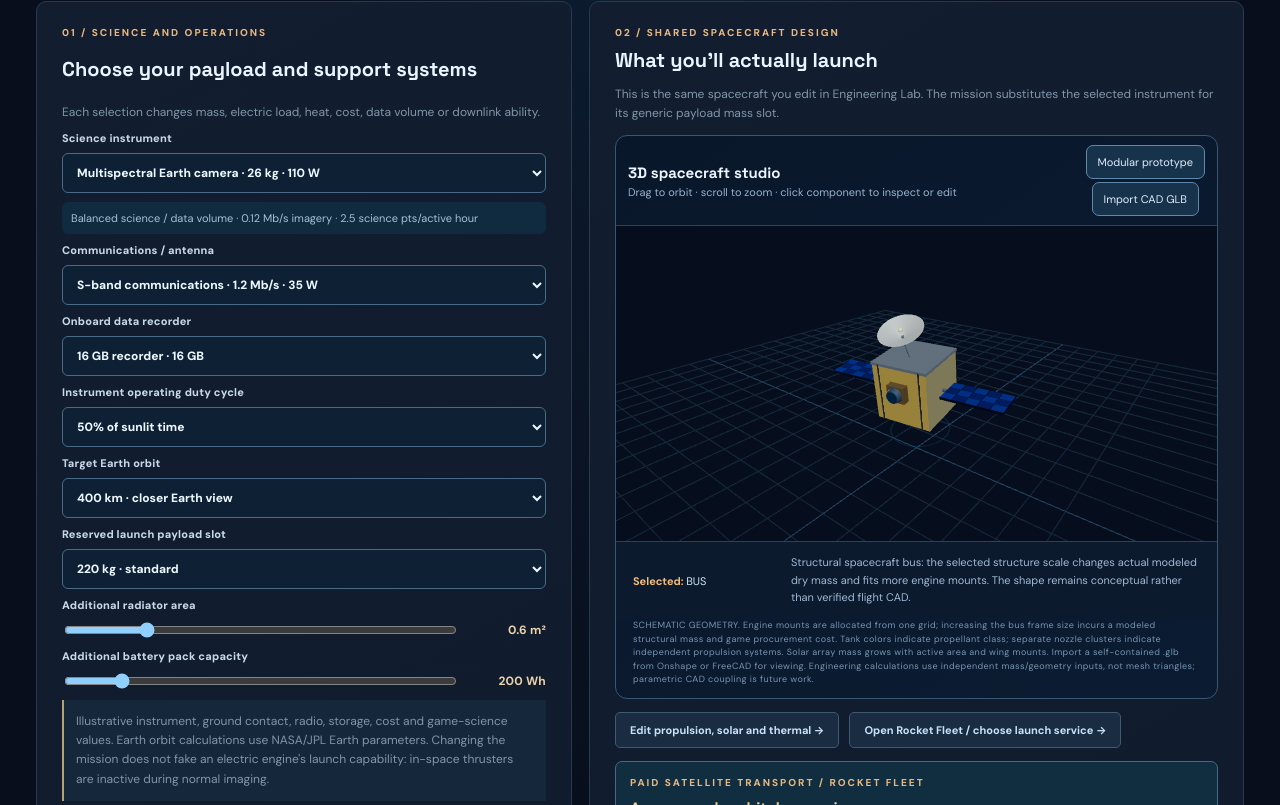
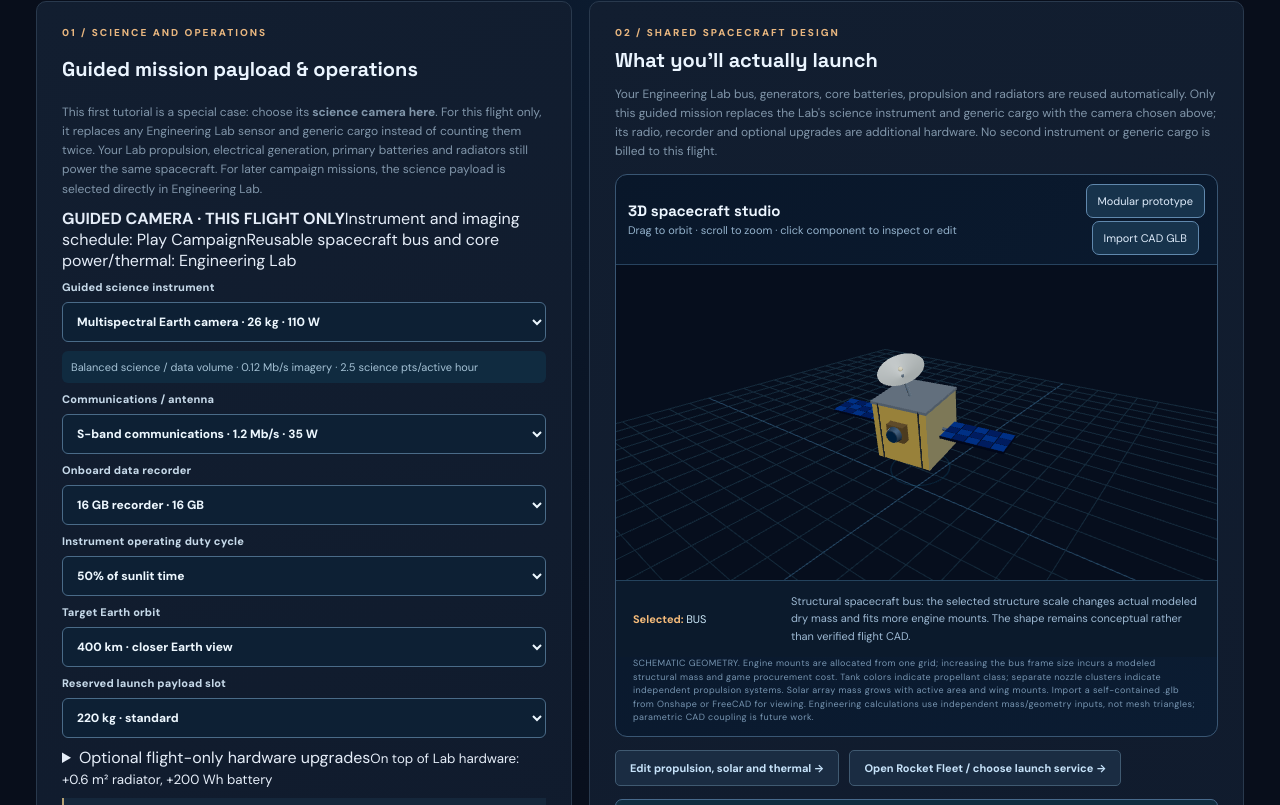
Before and after one commit to Tim8592/space-race-beyond-earth, a React (Vite) app: page / in a window 1280 px wide. Shown: the part 855-1660 px from the top of the page. Built offline with nearby package versions, Linux system fonts and the light colour scheme.

Commit message:
Explain guided payload override and group extra radiator/battery hardware

```diff
--- a/src/EarthObservationMission.tsx
+++ b/src/EarthObservationMission.tsx
@@ -157,9 +157,19 @@ export default function EarthObservationMission({
       <div className="ob-mission-grid">
         <div className="panel ob-options">
           <div className="eyebrow">01 / SCIENCE AND OPERATIONS</div>
-          <h3>Choose your payload and support systems</h3>
-          <p className="ob-subtitle">Each selection changes mass, electric load, heat, cost, data volume or downlink ability.</p>
-          <SelectOption label="Science instrument" value={choices.instrument}
+          <h3>Guided mission payload & operations</h3>
+          <p className="ob-subtitle">This first tutorial is a special case: choose its
+            <strong> science camera here</strong>. For this flight only, it replaces any
+            Engineering Lab sensor and generic cargo instead of counting them twice.
+            Your Lab propulsion, electrical generation, primary batteries and radiators
+            still power the same spacecraft. For later campaign missions, the science
+            payload is selected directly in Engineering Lab.</p>
+          <div className="ob-guided-source" aria-label="Guided mission payload source">
+            <strong>GUIDED CAMERA · THIS FLIGHT ONLY</strong>
+            <span>Instrument and imaging schedule: Play Campaign</span>
+            <span>Reusable spacecraft bus and core power/thermal: Engineering Lab</span>
+          </div>
+          <SelectOption label="Guided science instrument" value={choices.instrument}
             onChange={v=>choicesChange('instrument',v)}
             options={Object.entries(INSTRUMENTS).map(([id,v])=>({value:id as ObservationChoices['instrument'],
               label:v.name+' · '+v.massKg+' kg · '+v.powerW+' W'}))}/>
@@ -183,6 +193,16 @@ export default function EarthObservationMission({
             options={[{value:'140',label:'140 kg · compact'},
               {value:'220',label:'220 kg · standard'},
               {value:'500',label:'500 kg · expanded'}]}/>
+          <details className="ob-mission-upgrades">
+            <summary>Optional flight-only hardware upgrades
+              <small>On top of Lab hardware: +{choices.radiatorExtraAreaM2.toFixed(1)} m² radiator,
+                +{num(choices.batteryExtraWh,0)} Wh battery</small>
+            </summary>
+            <div className="ob-mission-upgrade-body">
+              <p>These are <strong>additional</strong> deployed panels and battery energy
+                for Earth Observation One, not replacements for the main radiator or
+                battery pack already configured in Engineering Lab. Their hardware
+                mass and procurement cost are included once in the flight review.</p>
               <label className="ob-control">Additional radiator area
                 <span><input type="range" min={0} max={3} step={.1}
                   value={choices.radiatorExtraAreaM2}
@@ -195,12 +215,18 @@ export default function EarthObservationMission({
                   onChange={e=>choicesChange('batteryExtraWh',Number(e.target.value))}/>
                   <strong>{num(choices.batteryExtraWh,0)} Wh</strong></span>
               </label>
+            </div>
+          </details>
           <p className="ob-assumption">Illustrative instrument, ground contact, radio, storage, cost and game-science values. Earth orbit calculations use NASA/JPL Earth parameters. Changing the mission does not fake an electric engine's launch capability: in-space thrusters are inactive during normal imaging.</p>
         </div>
         <div className="panel ob-model">
           <div className="eyebrow">02 / SHARED SPACECRAFT DESIGN</div>
           <h3>What you'll actually launch</h3>
-          <p className="ob-subtitle">This is the same spacecraft you edit in Engineering Lab. The mission substitutes the selected instrument for its generic payload mass slot.</p>
+          <p className="ob-subtitle">Your Engineering Lab bus, generators, core batteries,
+            propulsion and radiators are reused automatically. Only this guided mission
+            replaces the Lab's science instrument and generic cargo with the camera chosen
+            above; its radio, recorder and optional upgrades are additional hardware.
+            No second instrument or generic cargo is billed to this flight.</p>
           {preview&&<Spacecraft3D design={{...spacecraft,payloadMassKg:0,payloadInstrumentId:choices.instrument,distanceAu:1}}
             analysis={preview.missionResult}/>}
           <div className="ob-link-actions">
```
Lines whose indentation alone changed are shown as unchanged.
